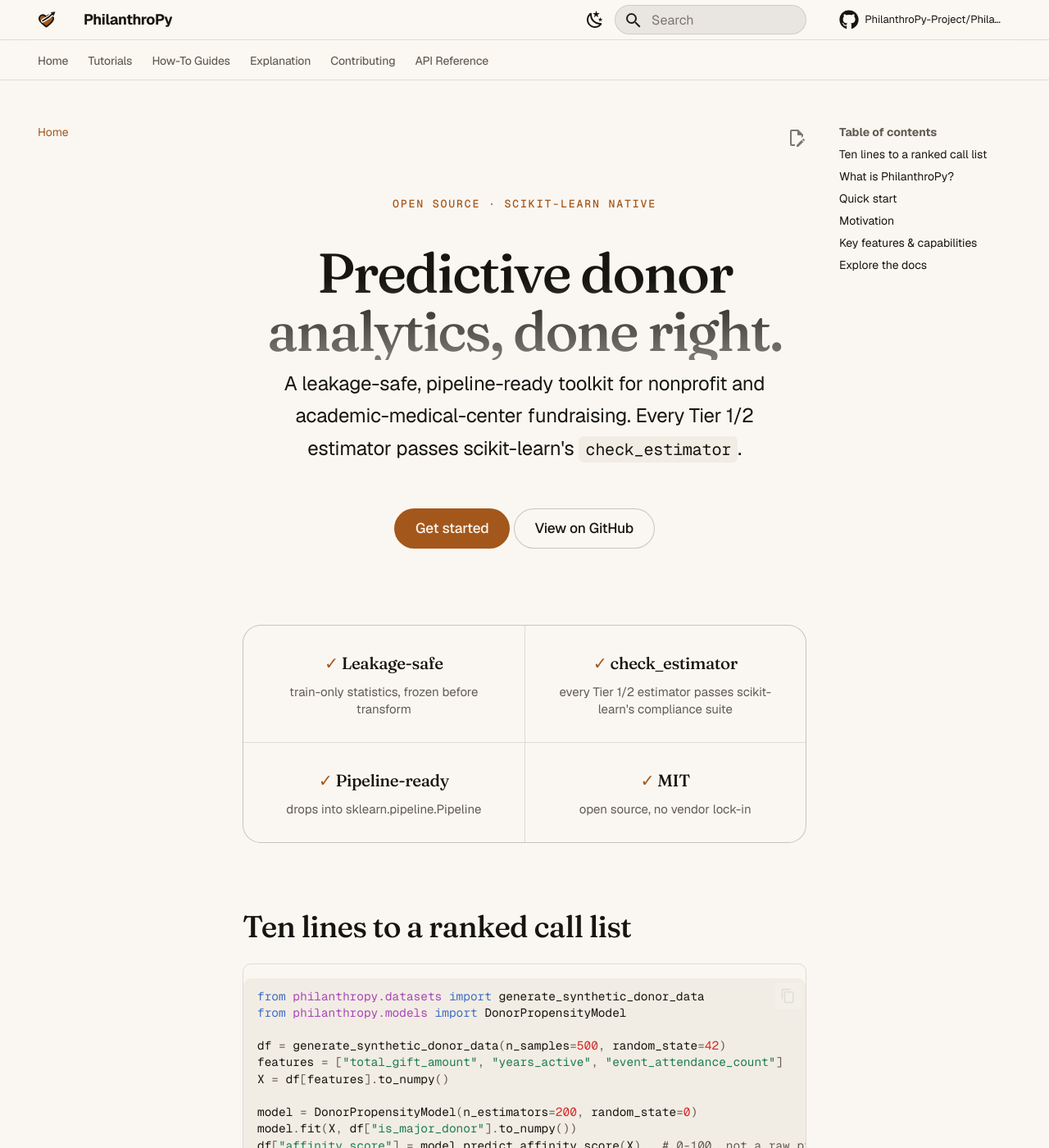
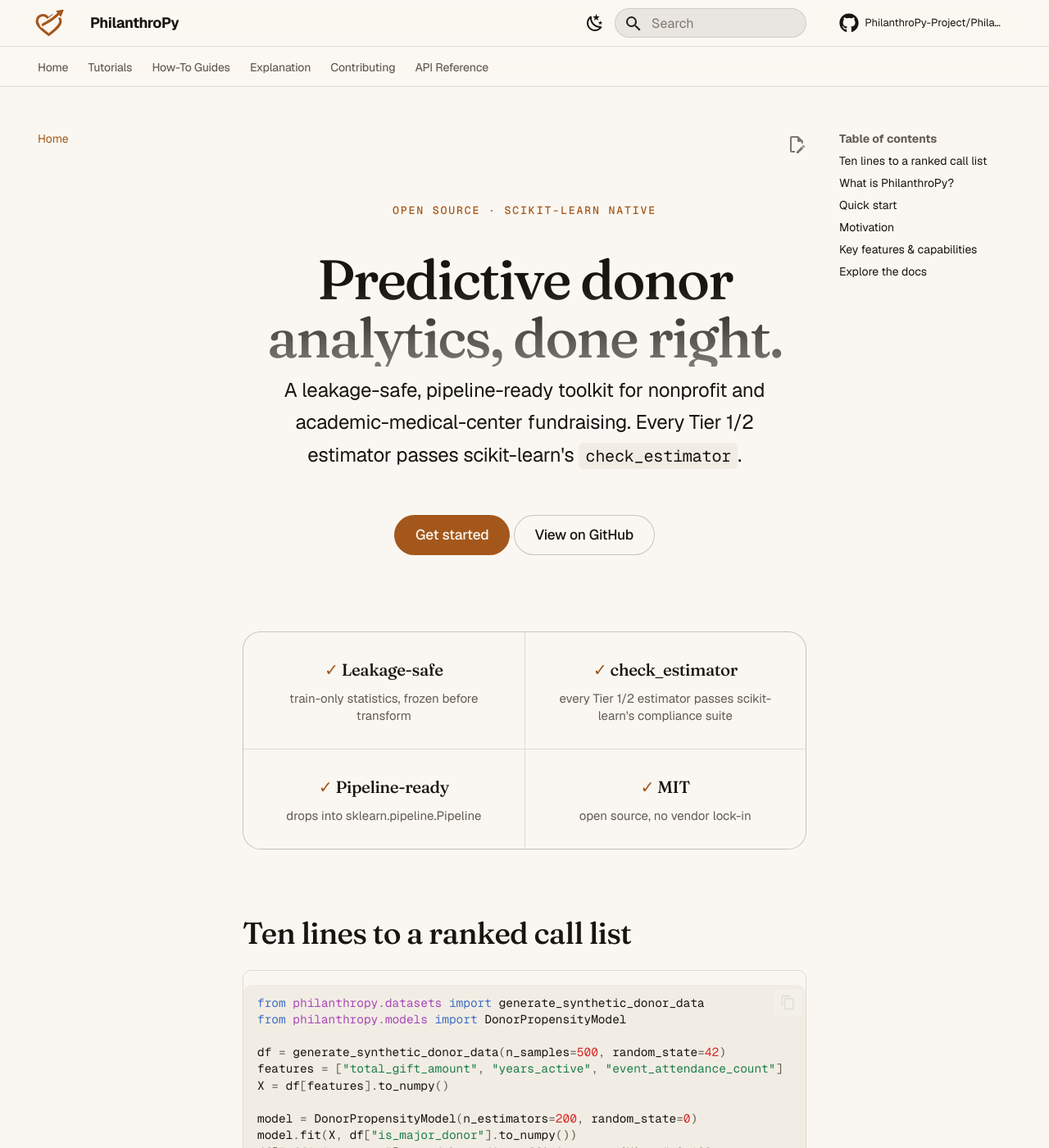
Before and after one commit to PhilanthroPy-Project/PhilanthroPy, an MkDocs documentation site: the page built from docs/index.md, in a window 1280 px wide and 1400 px high. Shown: the whole window at 82% size. Built offline with MkDocs 1.6.1 and Material for MkDocs 9.7.7, drawn with Linux system fonts in a browser that asks for light colours; comment, search, counter and statistics services are not loaded.

Commit message:
docs: render the logo mark as an outline and size it for the header
Material sets fill: currentcolor on the logo svg, which filled the new
outlined heart into a solid blob; the mark now declares fill: none and
takes its colour from `color`, so the stroke work survives. Header mark
goes from Material's 1.2rem to 2rem, and the mask that separates the
arrow from the heart narrows (arrow 12 to 9 units, head 7 to 5) so the
heart keeps more of its outline at favicon and header sizes. The drawer
logo gets the same outline treatment.

```diff
--- a/docs/stylesheets/extra.css
+++ b/docs/stylesheets/extra.css
@@ -152,7 +152,21 @@ body {
   border-bottom: 1px solid var(--ap-hairline);
   box-shadow: none;
 }
-.md-header__button.md-logo svg { fill: var(--ap-accent); }
+[data-md-color-primary] .md-header__button.md-logo {
+  padding: 0.2rem;
+  margin-right: 0.2rem;
+}
+.md-nav__button.md-logo svg {
+  color: var(--ap-accent);
+  fill: none;
+}
+.md-header__button.md-logo svg {
+  width: 2rem;
+  height: 2rem;
+  color: var(--ap-accent);
+  /* Material sets fill: currentcolor on the logo svg; this mark is an outline. */
+  fill: none;
+}
 .md-header__title {
   font-weight: 600;
   letter-spacing: var(--ap-track-tight);
```
Also changed, not shown: docs/assets/logo.svg.
